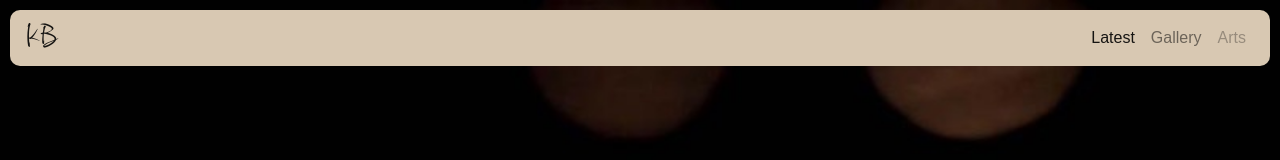
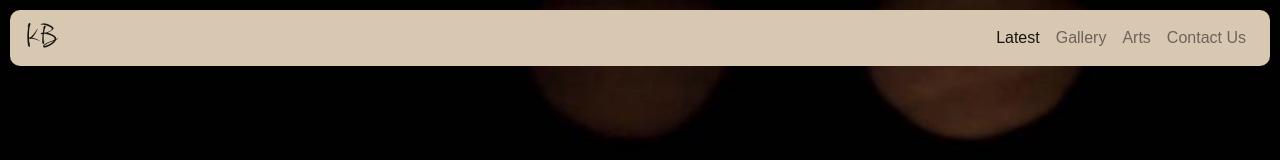
Before and after one commit to Kelsy-Dev/Her, a plain HTML site: page index.html in a window 1280 px wide. Shown: the top 160 px of the page. Drawn offline with nearby package versions, Linux system fonts and the light colour scheme.

Commit message:
Update index.html

```diff
--- a/index.html
+++ b/index.html
@@ -41,8 +41,11 @@
                   <a class="nav-link" href="#gallery">Gallery</a>
                 </li>
                 <li class="nav-item">
-                  <a class="nav-link disabled" href="#arts">Arts</a>
+                  <a class="nav-link" href="#arts">Arts</a>
                 </li>
+                <li class="nav-item">
+                    <a class="nav-link" href="#contact">Contact Us</a>
+                  </li>
               </ul>
             </div>
           </nav>
@@ -166,7 +169,7 @@
 
         <div class="fooot">
 
-            <div class="mysocials">
+            <div class="mysocials" id="contact">
 
                   <a class="socialss ig" target="_blank" href="https://www.instagram.com/kundwa_blandine/" title="">
                     <svg xmlns="http://www.w3.org/2000/svg" width="20" height="20" fill="currentColor" class="bi bi-instagram" viewBox="0 0 16 16">
```
